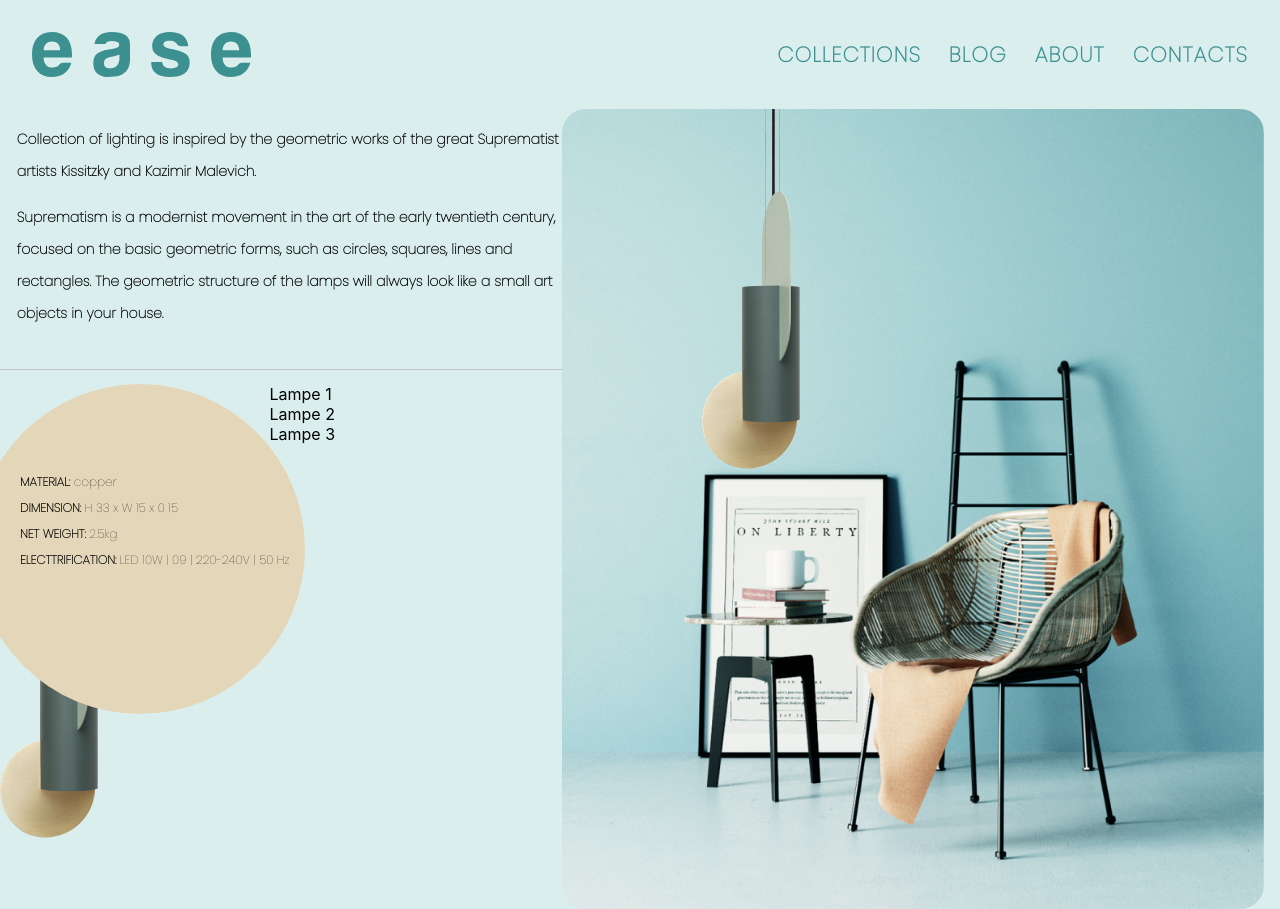
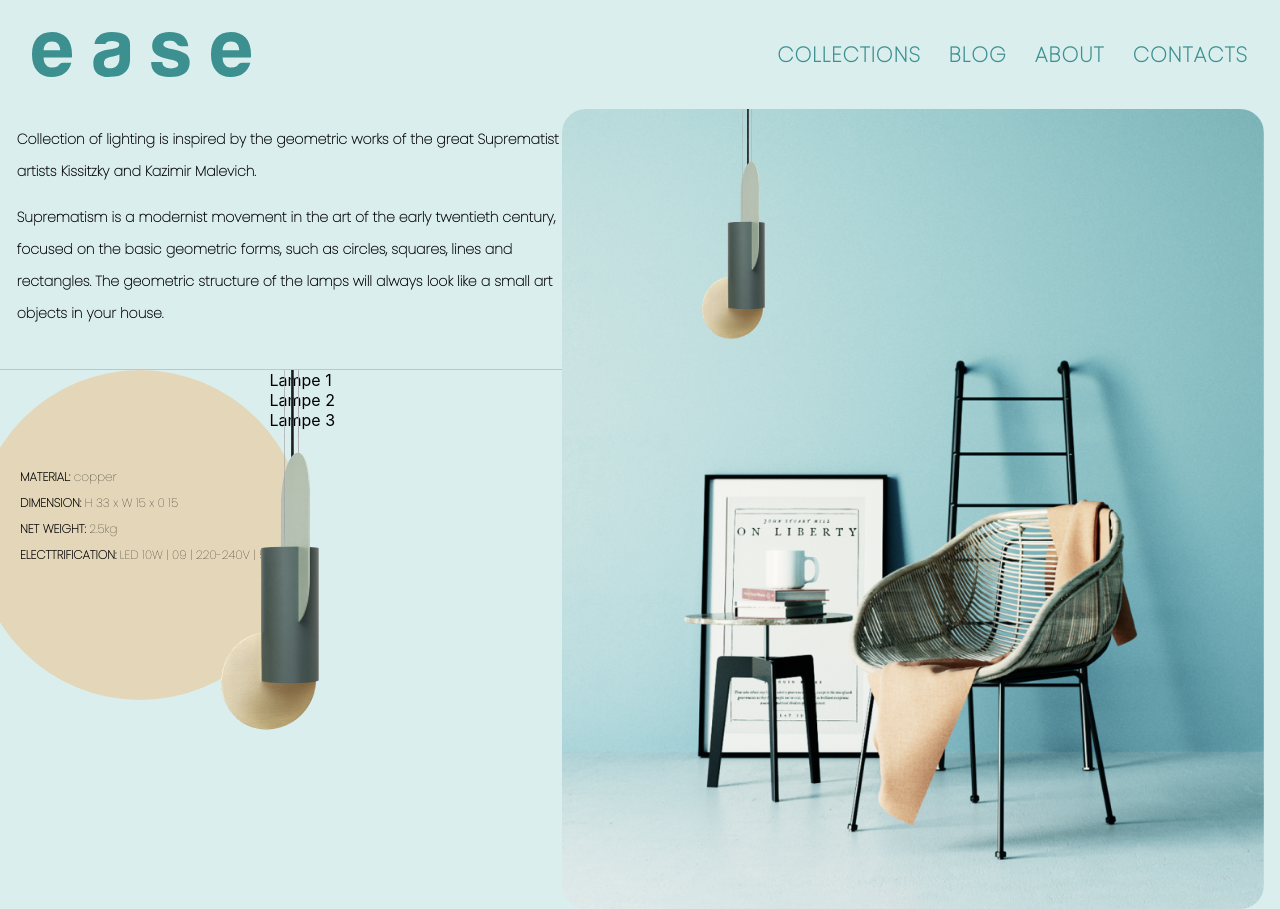
Before and after one commit to weck0/ease, a React (Create React App) app: page / in a window 1280 px wide. Built offline with nearby package versions, Linux system fonts and the light colour scheme.

Commit message:
fixing style lamp list

```diff
--- a/src/App.scss
+++ b/src/App.scss
@@ -22,6 +22,7 @@
         line-height: 32px;
         border-bottom: 1px solid #c4c4c4;
         padding-bottom: 40px;
+        margin-block-end: 0;
       }
 
       .controls {
@@ -41,6 +42,7 @@
         position: absolute;
         top: 0;
         left: 20%;
+        max-height: 230px;
         transform: translate3d(-100%, 0, 0);
         transition: all 300ms ease-out;
       }
--- a/src/Meta.scss
+++ b/src/Meta.scss
@@ -4,7 +4,10 @@
   ul {
     position: relative;
     top: 30%;
-    transform: translateY(-50%);
+    display: flex;
+    flex-direction: column;
+    height: 330px;
+    width: 100%;
     list-style-type: none;
     margin: 0;
     padding: 0;
@@ -34,4 +37,12 @@
     position: absolute;
     z-index: 0;
   }
+
+  img {
+    position: absolute;
+    left: 100%;
+    transform: translateX(-50%);
+    top: 0;
+    max-width: 158px;
+  }
 }
```
Also changed, not shown: public/img/lamp3.png.
